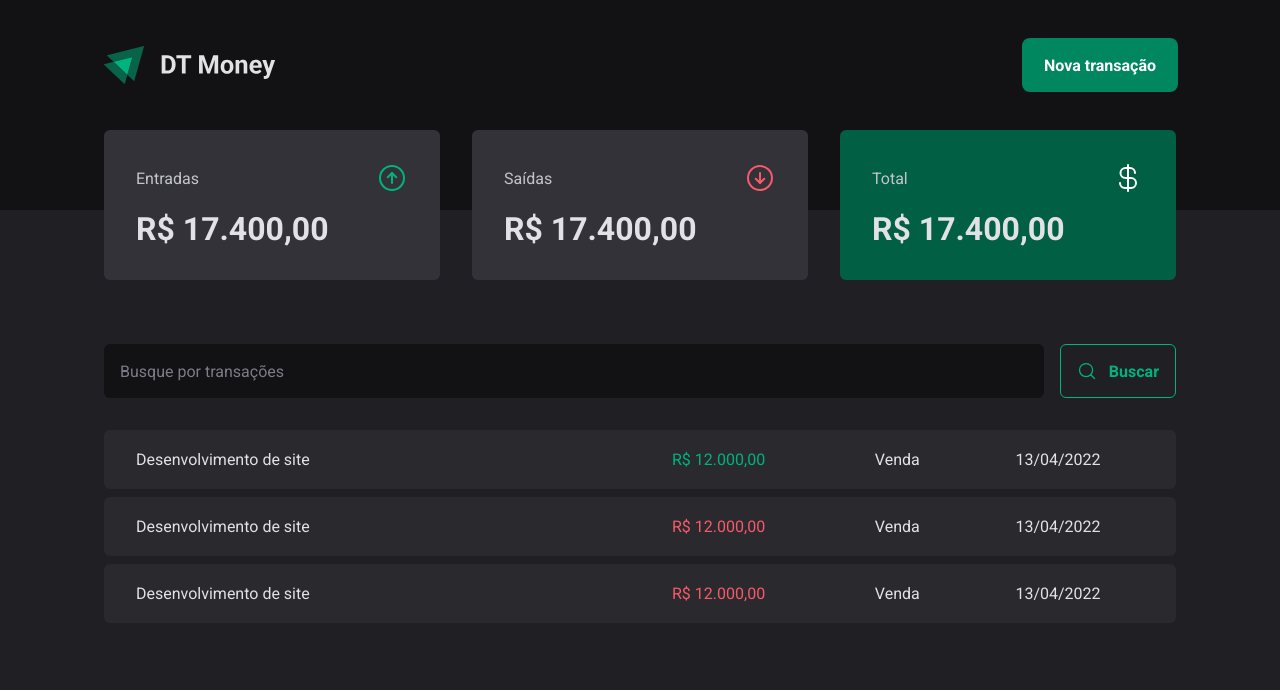
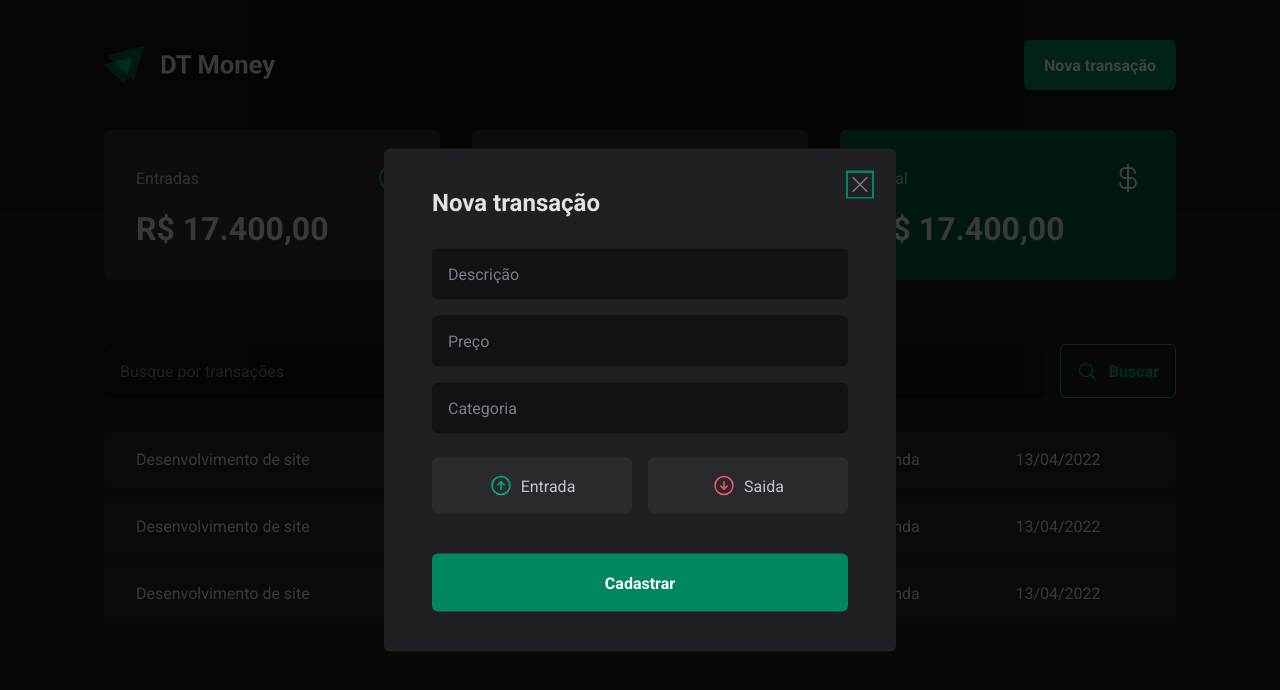
Before and after one commit to borgesizadora/rocketseat-ignite-dt-money, a React (Vite) app: page / in a window 1280 px wide. Both pictures are taken after a click on the button "Nova transação". Shown: the top 690 px of the page. Built offline with nearby package versions, Linux system fonts and the light colour scheme.

Commit message:
added new transition modal

```diff
--- a/package.json
+++ b/package.json
@@ -9,6 +9,8 @@
     "preview": "vite preview"
   },
   "dependencies": {
+    "@radix-ui/react-dialog": "^1.0.2",
+    "@radix-ui/react-radio-group": "^1.1.0",
     "phosphor-react": "^1.4.1",
     "react": "^18.2.0",
     "react-dom": "^18.2.0",
--- a/src/components/Header/index.tsx
+++ b/src/components/Header/index.tsx
@@ -1,5 +1,8 @@
 import logo from '~/assets/logo-dt-money.svg'
 
+import * as Dialog from '@radix-ui/react-dialog'
+
+import { NewTransactionModal } from '../NewTransactionModal'
 import * as S from './styles'
 
 export const Header = () => {
@@ -7,7 +10,12 @@
     <S.HeaderContainer>
       <S.HeaderContent>
         <img src={logo} />
-        <S.NewTransactionButton>Nova transação</S.NewTransactionButton>
+        <Dialog.Root>
+          <Dialog.Trigger asChild>
+            <S.NewTransactionButton>Nova transação</S.NewTransactionButton>
+          </Dialog.Trigger>
+          <NewTransactionModal />
+        </Dialog.Root>
       </S.HeaderContent>
     </S.HeaderContainer>
   )
--- /dev/null
+++ b/src/components/NewTransactionModal/index.tsx
@@ -0,0 +1,37 @@
+import { ArrowCircleDown, ArrowCircleUp, X } from 'phosphor-react'
+
+import * as Dialog from '@radix-ui/react-dialog'
+
+import * as S from './styles'
+
+export const NewTransactionModal = () => {
+  return (
+    <Dialog.Portal>
+      <S.Overlay />
+      <S.Content>
+        <Dialog.Title>Nova transação</Dialog.Title>
+
+        <S.CloseButton>
+          <X size={24} />
+        </S.CloseButton>
+
+        <form action="">
+          <input type="text" placeholder="Descrição" required />
+          <input type="number" placeholder="Preço" required />
+          <input type="text" placeholder="Categoria" required />
+          <S.TransactionType>
+            <S.TransactionTypeButton type="button" variant="income" value="income">
+              <ArrowCircleUp size={24} />
+              Entrada
+            </S.TransactionTypeButton>
+            <S.TransactionTypeButton type="button" variant="outcome" value="outcome">
+              <ArrowCircleDown size={24} />
+              Saida
+            </S.TransactionTypeButton>
+          </S.TransactionType>
+          <button type="submit">Cadastrar</button>
+        </form>
+      </S.Content>
+    </Dialog.Portal>
+  )
+}
--- /dev/null
+++ b/src/components/NewTransactionModal/styles.ts
@@ -0,0 +1,111 @@
+import styled from 'styled-components'
+
+import * as Dialog from '@radix-ui/react-dialog'
+import * as RadioGroup from '@radix-ui/react-radio-group'
+
+export const Overlay = styled(Dialog.Overlay)`
+  position: fixed;
+  width: 100vw;
+  height: 100vh;
+  inset: 0;
+  background: rgba(0, 0, 0, 0.75);
+`
+
+export const Content = styled(Dialog.Content)`
+  min-width: 32rem;
+  border-radius: 6px;
+  padding: 2.5rem 3rem;
+  background: ${(props) => props.theme['gray-800']};
+  position: fixed;
+  top: 50%;
+  left: 50%;
+  transform: translate(-50%, -50%);
+  form {
+    margin-top: 2rem;
+    display: flex;
+    flex-direction: column;
+    gap: 1rem;
+
+    input {
+      border-radius: 6px;
+      border: 0;
+      background: ${(props) => props.theme['gray-900']};
+      color: ${(props) => props.theme['gray-300']};
+      padding: 1rem;
+
+      &::placeholder {
+        color: ${(props) => props.theme['gray-500']};
+      }
+    }
+    button[type='submit'] {
+      height: 58px;
+      border: 0;
+      background: ${(props) => props.theme['green-500']};
+      color: ${(props) => props.theme.white};
+      font-weight: 700;
+      padding: 0 1.25rem;
+      border-radius: 6px;
+      margin-top: 1.5rem;
+      cursor: pointer;
+
+      &:hover {
+        background: ${(props) => props.theme['green-700']};
+        transition: background-color 0.2s;
+      }
+    }
+  }
+`
+
+export const TransactionType = styled(RadioGroup.Root)`
+  display: grid;
+  grid-template-columns: repeat(2, 1fr);
+  gap: 1rem;
+  margin-top: 0.5rem;
+`
+
+interface TransactionTypeButtonProps {
+  variant: 'income' | 'outcome'
+}
+
+export const TransactionTypeButton = styled(RadioGroup.Item)<TransactionTypeButtonProps>`
+  background: ${(props) => props.theme['gray-700']};
+  padding: 1rem;
+  display: flex;
+  align-items: center;
+  justify-content: center;
+  gap: 0.5rem;
+  border-radius: 6px;
+  cursor: pointer;
+  border: 0;
+  color: ${(props) => props.theme['gray-300']};
+
+  svg {
+    color: ${(props) =>
+      props.variant === 'income' ? props.theme['green-300'] : props.theme['red-300']};
+  }
+
+  &[data-state='unchecked']:hover {
+    transition: background-color 0.2s;
+    background: ${(props) => props.theme['gray-600']};
+  }
+
+  &[data-state='checked'] {
+    color: ${(props) => props.theme.white};
+    background: ${(props) =>
+      props.variant === 'income' ? props.theme['green-500'] : props.theme['red-500']};
+    svg {
+      color: ${(props) => props.theme.white};
+    }
+  }
+`
+
+export const CloseButton = styled(Dialog.Close)`
+  position: absolute;
+  background: transparent;
+  border: 0;
+  top: 1.5rem;
+  right: 1.5rem;
+  line-height: 0;
+  cursor: pointer;
+  color: ${(props) => props.theme['gray-500']};
+`
```
